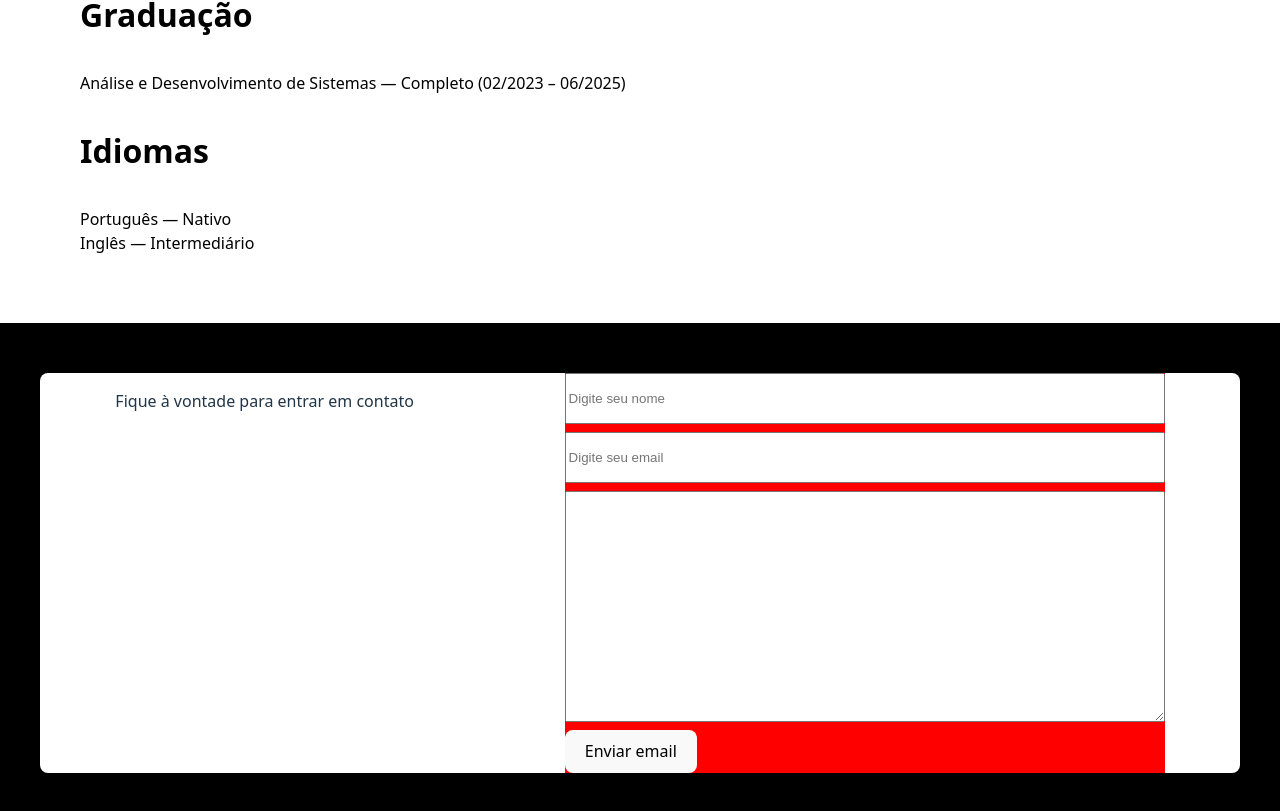
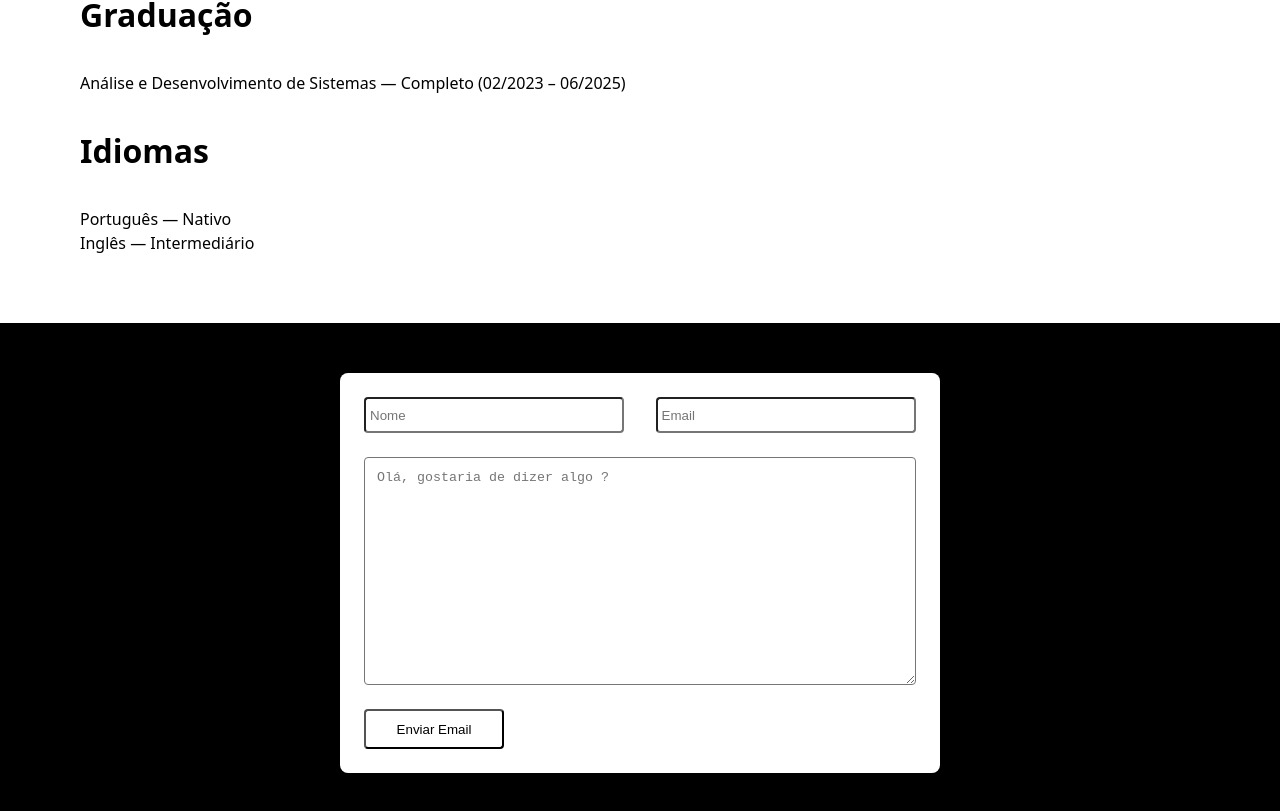
Before and after one commit to Gabriel-Dev-JS/LP-Gabriel, a React (Vite) app: page / in a window 1280 px wide. Shown: the part 1805-2616 px from the top of the page. Built offline with nearby package versions, Linux system fonts and the light colour scheme; no server answers.

Commit message:
criacao do contato

```diff
--- a/src/sections/Contato/index.tsx
+++ b/src/sections/Contato/index.tsx
@@ -1,45 +1,54 @@
-import emailjs from "@emailjs/browser"
-import { useEffect } from "react"
 import styles from "./style.module.css"
+import emailjs from '@emailjs/browser';
+import { useRef } from 'react';
 
-const Contato = () => {
+export const Contato: React.FC = () => {
+  const form = useRef<HTMLFormElement | null>(null);
 
-    useEffect(()=> {
-        emailjs.init(import.meta.env.VITE_MESSAGE_KEY_PUBLIC)
-    },[])
+  const enviarEmail = (e: React.FormEvent<HTMLFormElement>) => {
+    e.preventDefault();
 
-    return (
-        <div className={styles.containerContato} id="contato">
-            <div className={styles.containerContatoFilho}>
-                <div>
-                    <div>
-                        <p>Fique à vontade para entrar em contato</p>
-                    </div>
+    if (!form.current) return;
+
+    emailjs
+      .sendForm(
+        'service_0de6h8i',
+        'template_iouqx5e',
+        form.current,
+        {
+          publicKey: 'bZtrvY14rUGGdMWOK',
+        }
+      )
+      .then(
+        () => {
+          console.log('SUCCESS!');
+          //essa função ainda não foi testado (é para apagar os campos do formulario)
+          e.currentTarget.reset();
+        },
+        (error: { text: string }) => {
+          console.log('FAILED...', error.text);
+        }
+      );
+  };
+
+  return (
+    <div className={styles.containerContato} id="contato">
+        <div className={styles.containerContatoFilho}>
+            <form ref={form} onSubmit={enviarEmail} className={styles.containerForm}>
+                <div className={styles.inputEmail}>
+                    <input type="text" name="name" placeholder="Nome" className={styles.email}/>
+                    <input type="email" name="email" placeholder="Email" className={styles.email}/>
                 </div>
-                <div className={styles.inputs}>
-                    <input
-                    type="text"
-                    placeholder="Digite seu nome"
-                    className={styles.inputNome}
-                    />
-
-                    <input
-                    type="email"
-                    placeholder="Digite seu email"
-                    className={styles.inputNome}
-                    />
-
-                    <textarea
-                    className={styles.inputMensagem}
-                    />
-
-                    <div>
-                        <button>Enviar email</button>
-                    </div>
+                <div className={styles.inputTextArea}>
+                    <textarea className={styles.area} name="message" placeholder="Olá, gostaria de dizer algo ?"/>
                 </div>
-            </div>
+                <div className={styles.inputBtn}>
+                    <input type="submit" value="Enviar Email" className={styles.btnEmail}/>
+                </div>
+            </form>
         </div>
-    )
-}
+    </div>
+  );
+};
 
 export default Contato
--- a/src/sections/Contato/style.module.css
+++ b/src/sections/Contato/style.module.css
@@ -11,7 +11,8 @@
 .containerContatoFilho {
     background-color: #FFFF;
     border-radius: 8px;
-    width: 1200px;
+    /* width: 1200px; */
+    width: 600px;
     height: 400px;
     display: flex;
     justify-content: space-around;
@@ -34,3 +35,57 @@
 .inputMensagem {
     height: 300px;
 }
+
+.containerForm {
+    width: 100%;
+    display: flex;
+    flex-direction: column;
+    align-items: center;
+    gap: 24px;
+    padding: 24px;
+    /* justify-content: center; */
+}
+
+.inputEmail {
+    width: 100%;
+    display: flex;
+    justify-content: space-between;
+}
+
+.email {
+    width: 45%;
+    height: 24px;
+    border-radius: 4px;
+    padding: 4px;
+}
+
+.inputTextArea {
+    width: 100%;
+    height: 80%;
+    display: flex;
+    justify-content: center;
+}
+
+.area {
+    width: 100%;
+    border-radius: 4px;
+    padding: 12px;
+}
+
+.inputBtn {
+    width: 100%;
+}
+
+.btnEmail {
+    width: 140px;
+    height: 40px;
+    border-radius: 4px;
+    background-color: #FFFF;
+    color: var(--preto);
+}
+
+/* .inputBtn {
+    width: 100%;
+    display: flex;
+    background-color: red;
+} */
--- a/src/sections/Curriculo/index.tsx
+++ b/src/sections/Curriculo/index.tsx
@@ -2,7 +2,7 @@ import { BsDownload } from "react-icons/bs"
 import curriculo from "./Curriculo.pdf"
 import styles from "./style.module.css"
 
-const Curriculo = () => {
+const Curriculo:React.FC = () => {
     return (
         <div className={styles.containerCurriculo} id="curriculo">
             <div className={styles.containerFilho}>
--- a/src/sections/Header/index.tsx
+++ b/src/sections/Header/index.tsx
@@ -2,7 +2,7 @@ import { CiLinkedin } from "react-icons/ci";
 import { FaGithubSquare } from "react-icons/fa";
 import styles from "./style.module.css";
 
-const Header = () => {
+const Header:React.FC = () => {
 
     const scroll = (ids:string) => {
         const idsConteudo = document.querySelector(`${ids}`)
--- a/src/sections/Header_Mobile/index.tsx
+++ b/src/sections/Header_Mobile/index.tsx
@@ -5,7 +5,7 @@ import { HiMenu } from "react-icons/hi";
 import MyModal from "./MyModal";
 import styles from "./style.module.css";
 
-const HeaderMobile = () => {
+const HeaderMobile:React.FC = () => {
 
   const [openModal, setOpenModal] = useState<boolean>(false)
 
--- a/src/sections/Projetos/index.tsx
+++ b/src/sections/Projetos/index.tsx
@@ -7,13 +7,14 @@ import { SiExpress, SiFlask, SiJest, SiPrisma, SiSqlite } from "react-icons/si";
 
 import Card from "../../componentes/Card";
 import styles from "./style.module.css";
-
-import 'swiper/css';
-// import 'swiper/css/navigation';
-import "swiper/css/pagination";
 import { Navigation, Pagination } from "swiper/modules";
 import { Swiper, SwiperSlide } from "swiper/react";
 
+// import 'swiper/css/navigation';
+//@ts-ignore
+import 'swiper/css';
+//@ts-ignore
+import "swiper/css/pagination";
 
 interface Projeto {
     titulo: string;
@@ -21,7 +22,7 @@ interface Projeto {
     tecnologias: ReactNode[];
 }
 
-const Projetos = () => {
+const Projetos:React.FC = () => {
 
     const [isMobile, setIsMobile] = useState(window.innerWidth <= 768);
 
--- a/src/sections/Sobre/index.tsx
+++ b/src/sections/Sobre/index.tsx
@@ -2,7 +2,7 @@ import avatar from "../../images/Avatar-Gabriel-Fundo-Branco.png"
 import tag from "../../images/chaves-html.png"
 import styles from "./style.module.css"
 
-const Apresentacao = () => {
+const Apresentacao:React.FC = () => {
     return (
         <div className={styles.Apresentacao} id="sobre">
             <div className={styles.sobre}>
```
Also changed, not shown: src/sections/Header_Mobile/Modal.tsx (+23 -23 lines).
